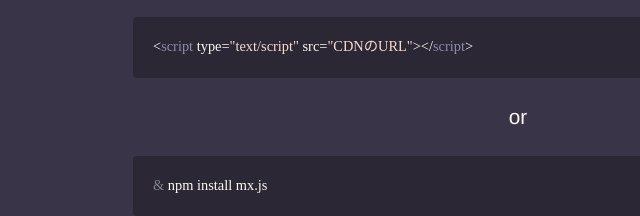
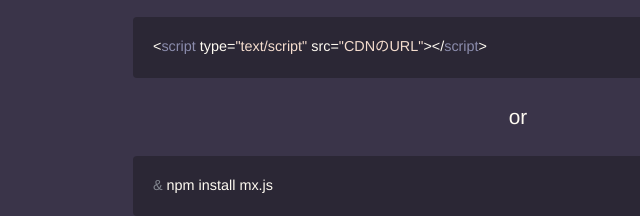
Before and after one commit to tkengo/mx.js, a plain HTML site: page index.html in a window 1280 px wide. Shown: the part 606-822 px from the top of the page, 122-762 px from the left. Drawn offline with Linux system fonts and the light colour scheme.

Commit message:
font-family修正

```diff
--- a/css/common.css
+++ b/css/common.css
@@ -124,7 +124,7 @@
 }
 
 code {
-  font-family: "Source Code Pro", "sans-serif";
+  font-family: "Source Code Pro", Helvetica, Arial, sans-serif;
   font-size: 0.9em;
   white-space: pre-wrap;
 }
```
